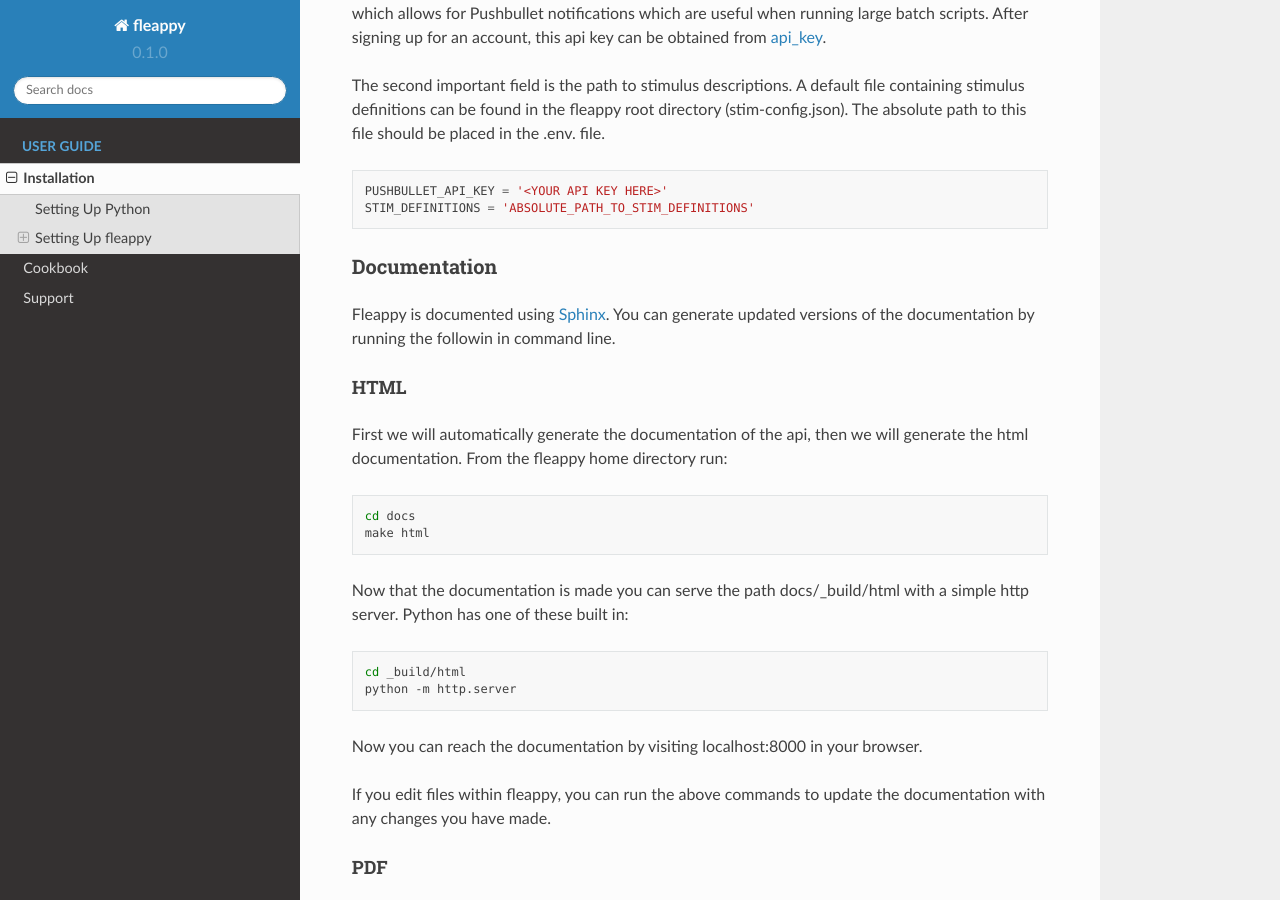
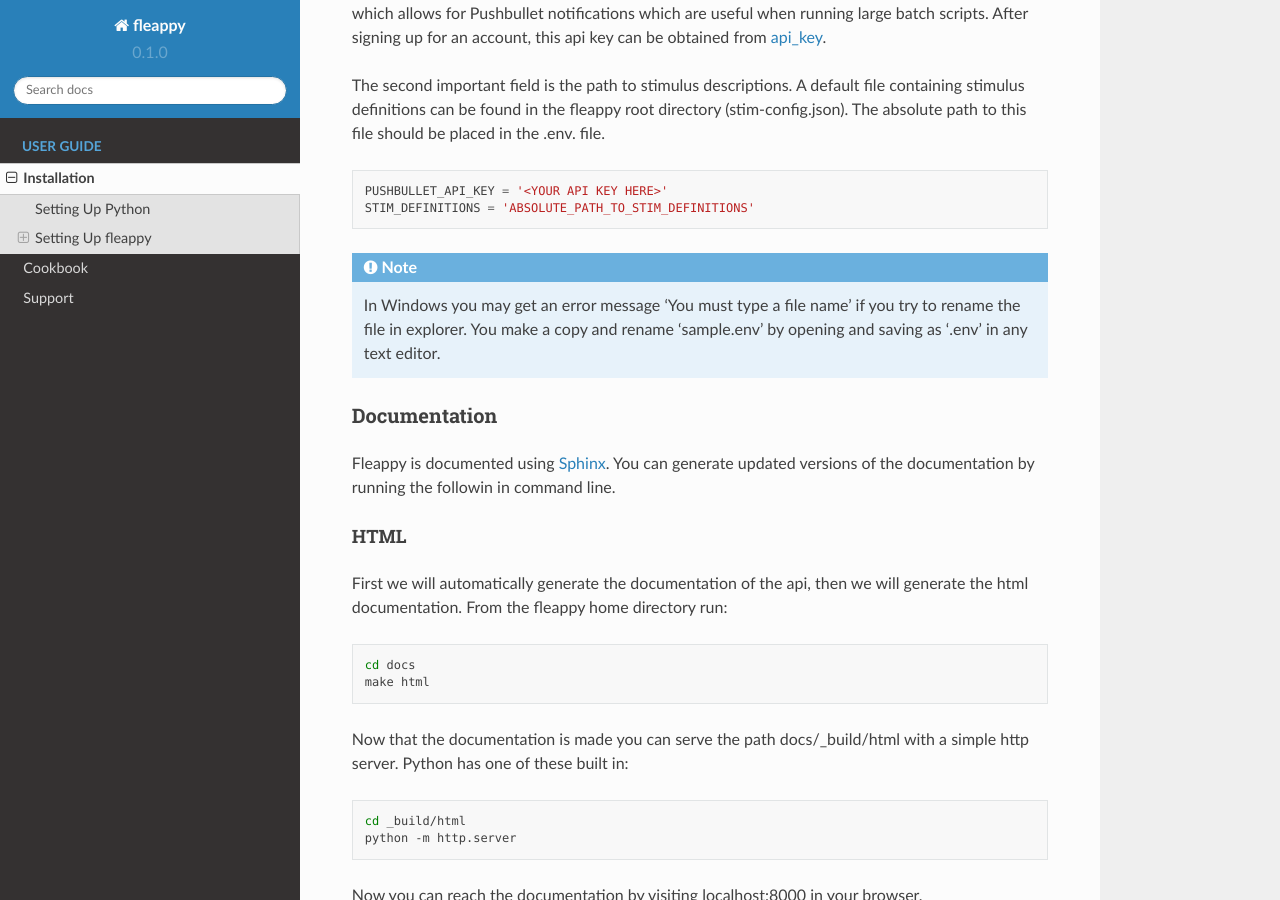
Before and after one commit to jtchang/MPFI_IC, a Sphinx documentation site: the page built from docs/install.rst, in a window 1280 px wide and 900 px high, scrolled down 1947 px. Built offline with Sphinx 7.4.7 and the Read the Docs theme 2.0.0, drawn with Linux system fonts in a browser that asks for light colours; pages that are not in the unit, such as notebooks, are missing from menus.

Commit message:
Added a note about renaming sample.env in Windows

```diff
--- a/docs/install.rst
+++ b/docs/install.rst
@@ -74,6 +74,9 @@ The second important field is the path to stimulus descriptions. A default file
     PUSHBULLET_API_KEY = '<YOUR API KEY HERE>'
     STIM_DEFINITIONS = 'ABSOLUTE_PATH_TO_STIM_DEFINITIONS'
 
+.. Note::
+
+    In Windows you may get an error message 'You must type a file name' if you try to rename the file in explorer. You make a copy and rename 'sample.env' by opening and saving as '.env' in any text editor.
 
 Documentation
 -------------
```
